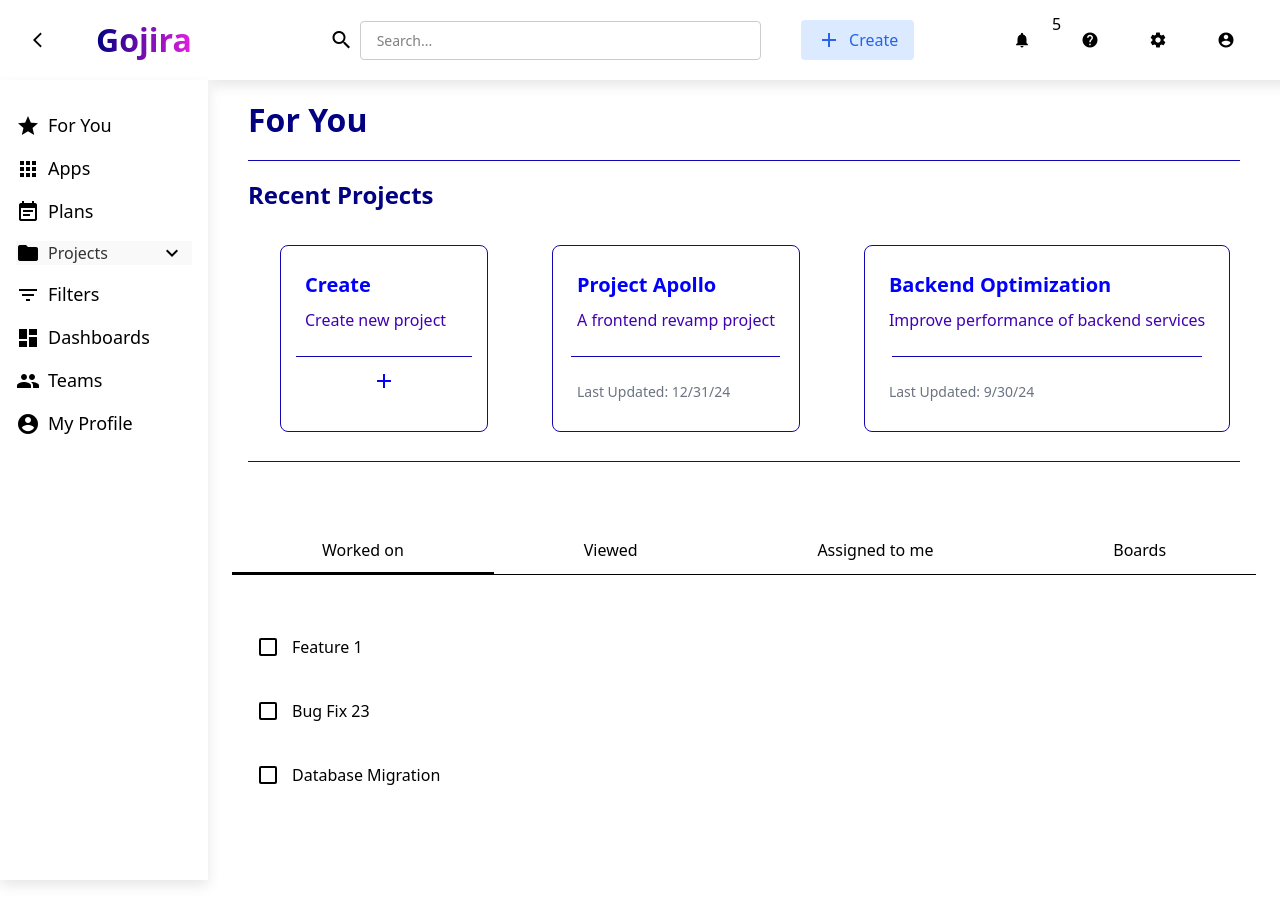
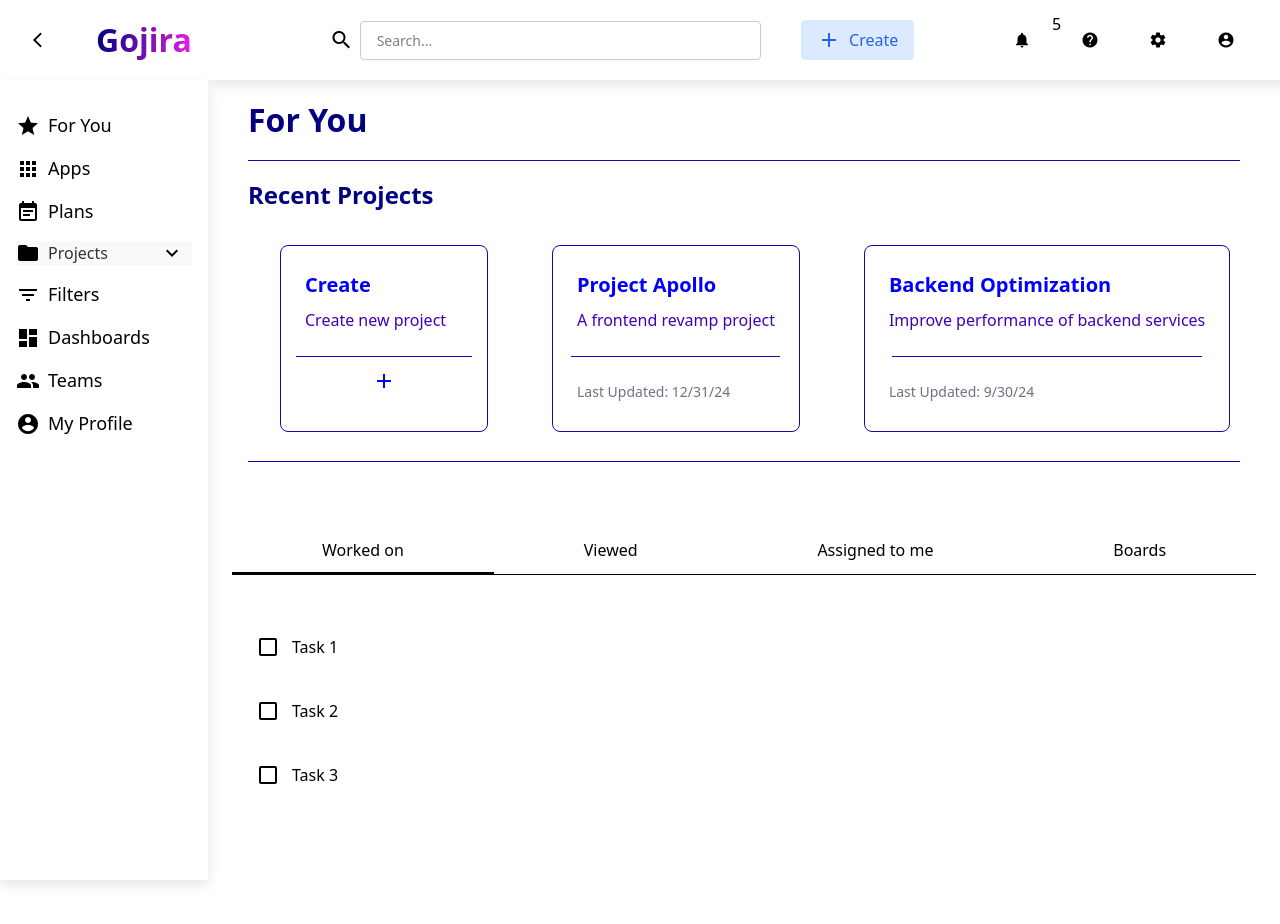
Before and after one commit to Szakolcs/Webker_Gojira, an Angular app: page / in a window 1280 px wide. Shown: the top 924 px of the page. Built offline with nearby package versions, Linux system fonts and the light colour scheme.

Commit message:
added line through when done with task :D

```diff
--- a/src/app/pages/home/home.component.css
+++ b/src/app/pages/home/home.component.css
@@ -136,3 +136,6 @@ mat-list-item > * + * {
   gap: 1rem;
   font-style: italic;
 }
+.line-through {
+  text-decoration: line-through;
+}
--- a/src/app/pages/home/home.component.html
+++ b/src/app/pages/home/home.component.html
@@ -44,7 +44,9 @@
               <ng-container>
                   <mat-list>
                     <mat-list-item>
-                      <mat-checkbox>{{ item }}</mat-checkbox>
+                      <mat-checkbox [(ngModel)]="item.checked">
+                        <span [ngClass]="{'line-through': item.checked}">{{ item.text }}</span>
+                      </mat-checkbox>
                     </mat-list-item>
                   </mat-list>
               </ng-container>
--- a/src/app/pages/home/home.component.ts
+++ b/src/app/pages/home/home.component.ts
@@ -3,7 +3,7 @@ import {MatDivider} from '@angular/material/divider';
 import {MatCard, MatCardContent, MatCardHeader, MatCardSubtitle, MatCardTitle} from '@angular/material/card';
 import {MatTab, MatTabGroup} from '@angular/material/tabs';
 import {MatList, MatListItem} from '@angular/material/list';
-import {DatePipe} from '@angular/common';
+import {DatePipe, NgClass} from '@angular/common';
 import {MatCheckbox} from '@angular/material/checkbox';
 import {MatIcon} from '@angular/material/icon';
 import projects from '../../database/projects';
@@ -11,6 +11,7 @@ import {RouterLink} from '@angular/router';
 import {CdkPortal} from '@angular/cdk/portal';
 import {Overlay, OverlayConfig} from '@angular/cdk/overlay';
 import {CreateProjectComponent} from '../create-project/create-project.component';
+import {FormsModule} from '@angular/forms';
 
 @Component({
   selector: 'app-home',
@@ -30,7 +31,9 @@ import {CreateProjectComponent} from '../create-project/create-project.component
     MatIcon,
     RouterLink,
     CdkPortal,
-    CreateProjectComponent
+    CreateProjectComponent,
+    FormsModule,
+    NgClass
   ],
   templateUrl: './home.component.html',
   styleUrl: './home.component.css'
@@ -46,7 +49,12 @@ export class HomeComponent {
     { name: 'Boards' },
   ];
 
-  workedOnList = ['Feature 1', 'Bug Fix 23', 'Database Migration'];
+  workedOnList = [
+    { text: 'Task 1', checked: false },
+    { text: 'Task 2', checked: false },
+    { text: 'Task 3', checked: false }
+  ];
+
   viewedList = ['Report Analysis', 'User Module'];
   assignedToMeList = ['Implement UI Changes', 'Fix Critical Bug'];
   protected readonly projects = projects;
```
